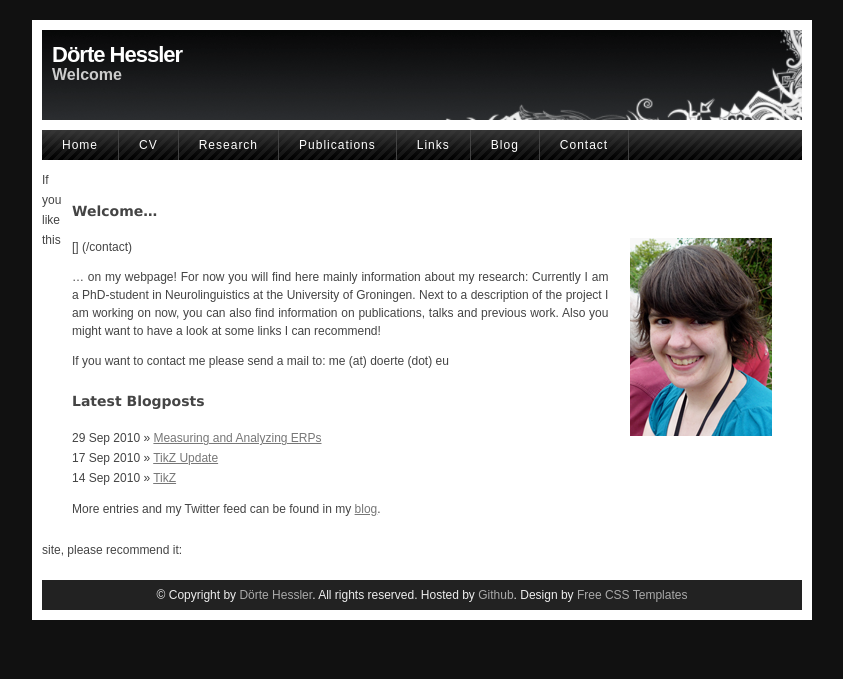
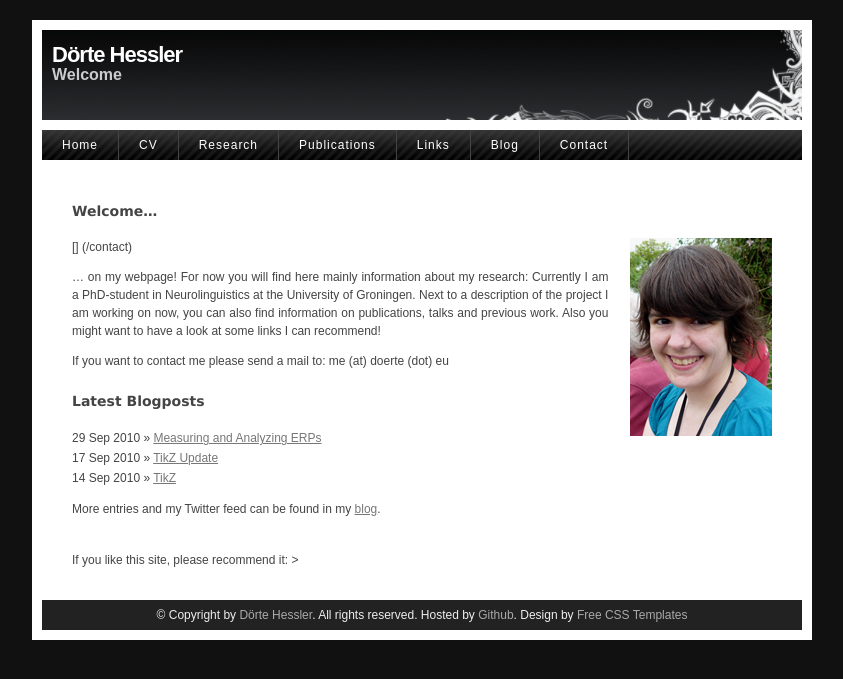
Before and after one commit to doerte/doerte.github.com, a Jekyll site: the page built from index.md, in a window 1280 px wide. Shown: the top 679 px of the page, without its empty margins (218-1061 px from the left). Built offline with Jekyll 4.4.1, drawn with Linux system fonts in a browser that asks for light colours; comment, search, counter and statistics services are not loaded.

Commit message:
final fix +1 button

```diff
--- a/_layouts/base.html
+++ b/_layouts/base.html
@@ -35,8 +35,10 @@
 {{ content }}
 </div>
 
+<div class="right">
+If you like this site, please recommend it: <g:plusone size="standard" count="false">></g:plusone>
+</div>
 
-If you like this site, please recommend it: <g:plusone></g:plusone>
 <div style="clear: both;"> </div>
 
 <div id="footer">
```
